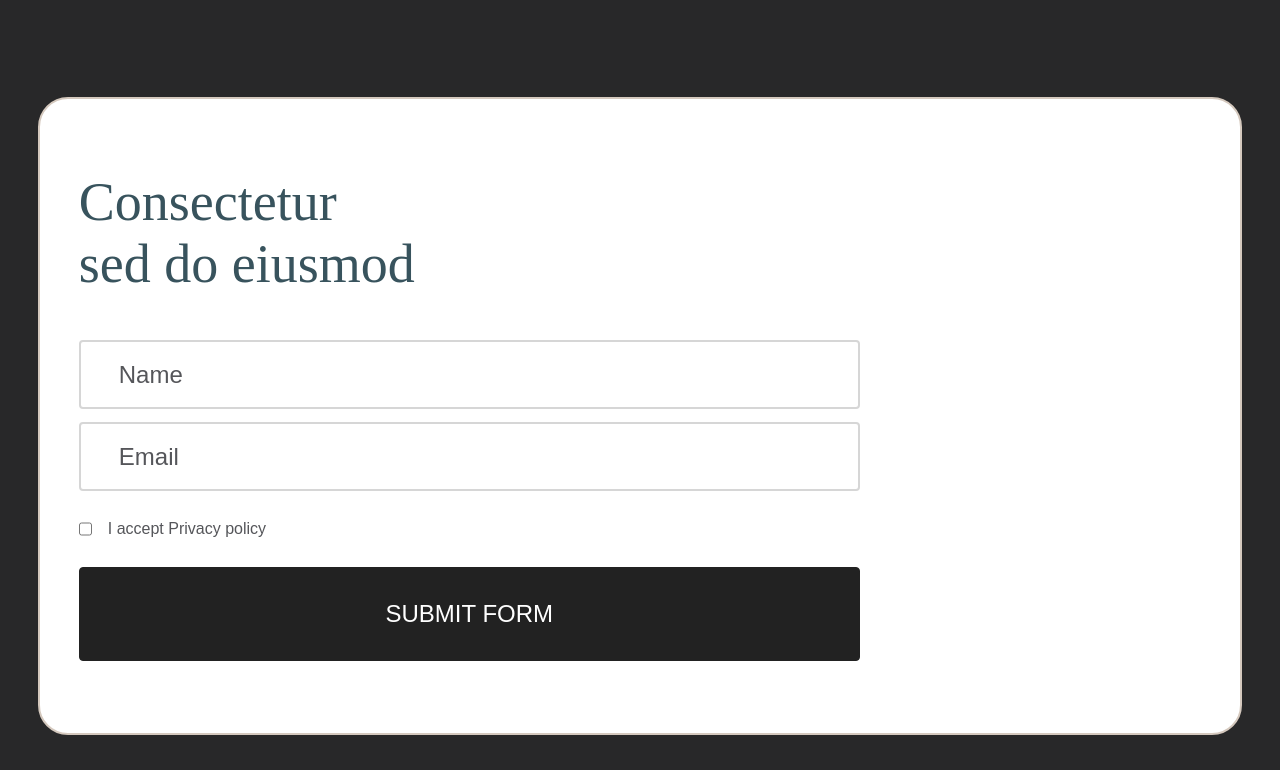
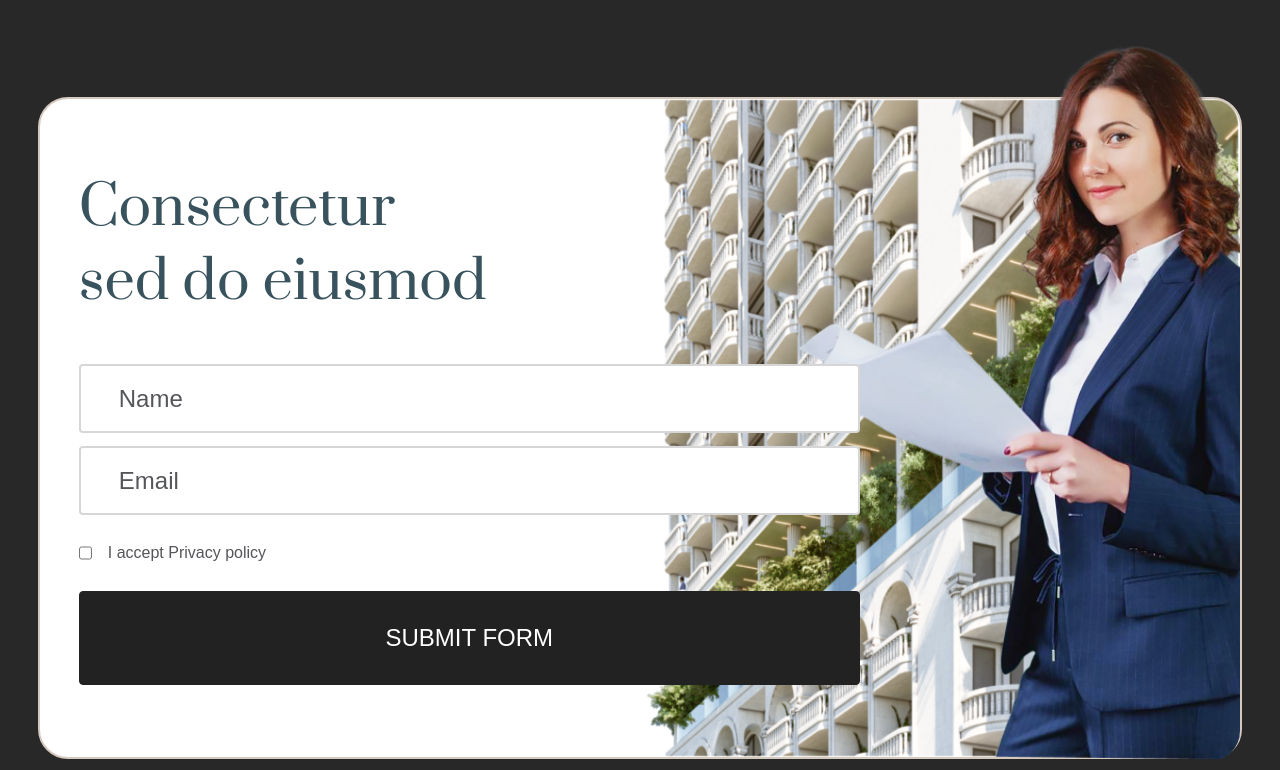
Before and after one commit to Don410/mst-test-task-1, a plain HTML site: page index.html in a window 1280 px wide. Shown: the part 2610-3380 px from the top of the page. Drawn offline with nearby package versions, Linux system fonts and the light colour scheme; files that its build step writes are made by us from their sources; the site is published under a folder, as on GitHub Pages, so addresses that start at the root find nothing; a web font is replaced by a local one.

Commit message:
Update style.scss

```diff
--- a/assets/scss/style.scss
+++ b/assets/scss/style.scss
@@ -1,6 +1,6 @@
 @font-face {
   font-family: 'Prata';
-  src: url(/assets/fonts/Prata-Regular.ttf);
+  src: url(../fonts/Prata-Regular.ttf);
 }
 
 * {
@@ -354,7 +354,7 @@ header {
     display: flex;
     justify-content: start;
     border: 2px solid #D5C9BE;
-    background-image: url(/assets/images/bg-contact1.png);
+    background-image: url(../images/bg-contact1.png);
     background-position: 100% 0;
     background-repeat: no-repeat;
     background-size: 90% 100%;
@@ -379,7 +379,7 @@ header {
       width: 100%;
       height: calc(100% + 64px);
       border-radius: 30px;
-      background-image: url(/assets/images/bg-contact.png);
+      background-image: url(../images/bg-contact.png);
       background-position: 91% 0;
       background-repeat: no-repeat;
       background-size: contain;
```
